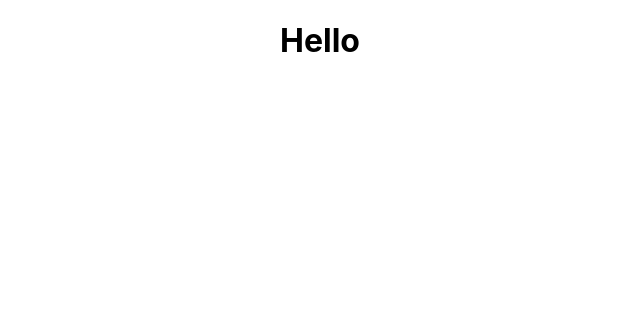
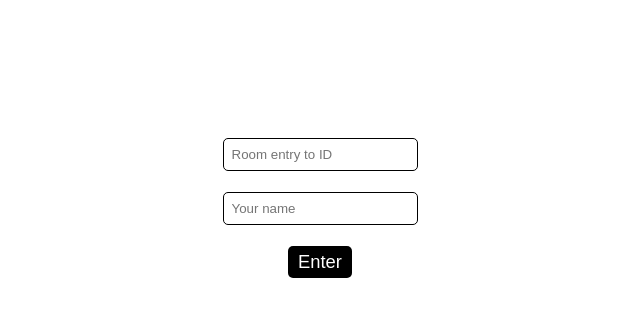
Before and after one commit to OlgaKitova/mini__chat, a React (Create React App) app in the folder mini__chat/: page / in a window 1280 px wide. Shown: the top 316 px of the page, without its empty margins (320-960 px from the left). Built offline with nearby package versions, Linux system fonts and the light colour scheme; the HTML template or start-up script is replaced by a standard one.

Commit message:
feat: add styled-components and add style to components roomentry

```diff
--- a/mini__chat/package.json
+++ b/mini__chat/package.json
@@ -12,6 +12,7 @@
     "react-scripts": "4.0.3",
     "socket.io": "^4.1.2",
     "socket.io-client": "^4.1.2",
+    "styled-components": "^5.3.0",
     "web-vitals": "^1.1.2"
   },
   "scripts": {
@@ -27,7 +28,6 @@
       "react-app/jest"
     ]
   },
-  "proxy": "http://localhost:3000",
   "browserslist": {
     "production": [
       ">0.2%",
--- a/mini__chat/src/App.js
+++ b/mini__chat/src/App.js
@@ -1,9 +1,12 @@
 import './App.css';
+import socket from './socket';
+import RoomEntry from './components/roomEntry';
+import Chat from './components/chat';
 
 function App() {
   return (
     <div className="App">
-      <h1>Hello</h1>
+      <RoomEntry/>
     </div>
   );
 }
--- /dev/null
+++ b/mini__chat/src/components/chat.js
@@ -0,0 +1,25 @@
+import React from 'react';
+import socket from '../socket';
+
+function Chat () {
+  return (
+     <div className="chat">
+      <div className="chat-users">
+        Комната:
+        <ul></ul>
+      </div>
+      <div className="chat-messages">
+        <div className="messages"></div>
+        <form>
+          <textarea
+                    className="form-control"
+                    rows="3">
+         </textarea>
+          <button type="button" className="btn btn-send"> Отправить</button>
+        </form>
+      </div>
+    </div>
+  )
+}
+
+export default Chat;
--- /dev/null
+++ b/mini__chat/src/components/roomEntry.js
@@ -0,0 +1,20 @@
+import React from 'react';
+import StyledRoomEntry from './style/style__RoomEntry.js';
+
+function RoomEntry () {
+return (
+  <StyledRoomEntry>
+    <input
+          type="text"
+          placeholder="Room entry to ID"
+      />
+      <input
+          type="text"
+          placeholder="Your name"
+      />
+      <button> Enter </button>
+  </StyledRoomEntry>
+)
+}
+
+export default RoomEntry;
--- /dev/null
+++ b/mini__chat/src/components/style/style__RoomEntry.js
@@ -0,0 +1,35 @@
+import styled from 'styled-components';
+
+const StyledRoomEntry = styled.div`
+padding: 10%;
+width: 80%;
+height: 20vh;
+display: flex;
+flex-direction: column;
+align-items: center;
+justify-content: space-around;
+input {
+  outline: none;
+  padding: 8px;
+  border: 1px solid #000;
+  border-radius: 5px;
+  color: #000;
+}
+button {
+  padding: 5px 10px;
+  cursor: pointer;
+  border: none;
+  border-radius: 5px;
+  font-size: 1.15rem;
+  outline: none;
+  background: #000;
+  color: #FFF;
+  transition: all 0.3 easy-in;
+}
+button:hover {
+  transition: all 0.3 easy-in;
+  background: #333;
+}
+`;
+
+export default StyledRoomEntry;
--- a/mini__chat/src/socket.js
+++ b/mini__chat/src/socket.js
@@ -1,5 +1,5 @@
-import io from 'socket.io-client';
+//import io from 'socket.io-client';
 
-  const socket = io();
+  //const socket = io();
 
-  export default socket;
+  //export default socket;
```
Also changed, not shown: 1 other file (tests, documents, lock files or other folders).
